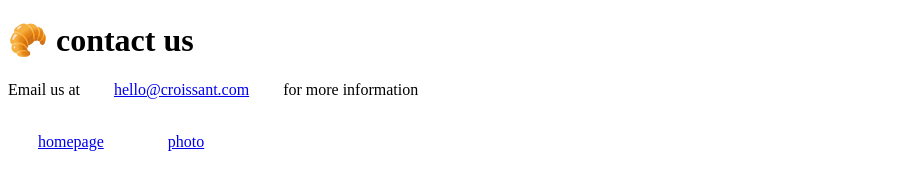
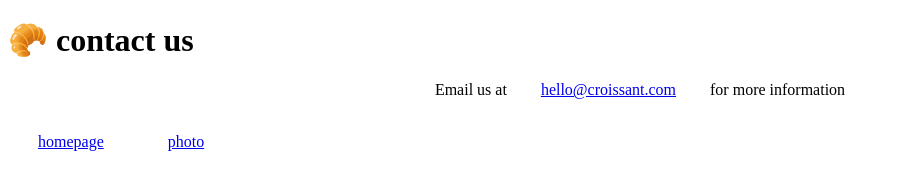
Before and after one commit to sosina-code/croisannt, a plain HTML site: page contact.html in a window 1280 px wide. Shown: the whole page, without its empty margins (0-899 px from the left). Drawn offline with Linux system fonts and the light colour scheme.

Commit message:
Update contact.html

```diff
--- a/contact.html
+++ b/contact.html
@@ -8,12 +8,17 @@
 a{
     margin: 30px;
 }
+div{
+    text-align: center;
+}
 
     </style>
 </head>
 <body>
     <h1>🥐 contact us</h1>
-   <p class="croissant"> Email us at <a href="https.croissant" class="bread">hello@croissant.com</a> for more information</p>
+    <div>
+   <p > Email us at <a href="https.croissant" >hello@croissant.com</a> for more information</p>
+</div>
     <br/>
 
     <a href="index.html">homepage</a>
```
